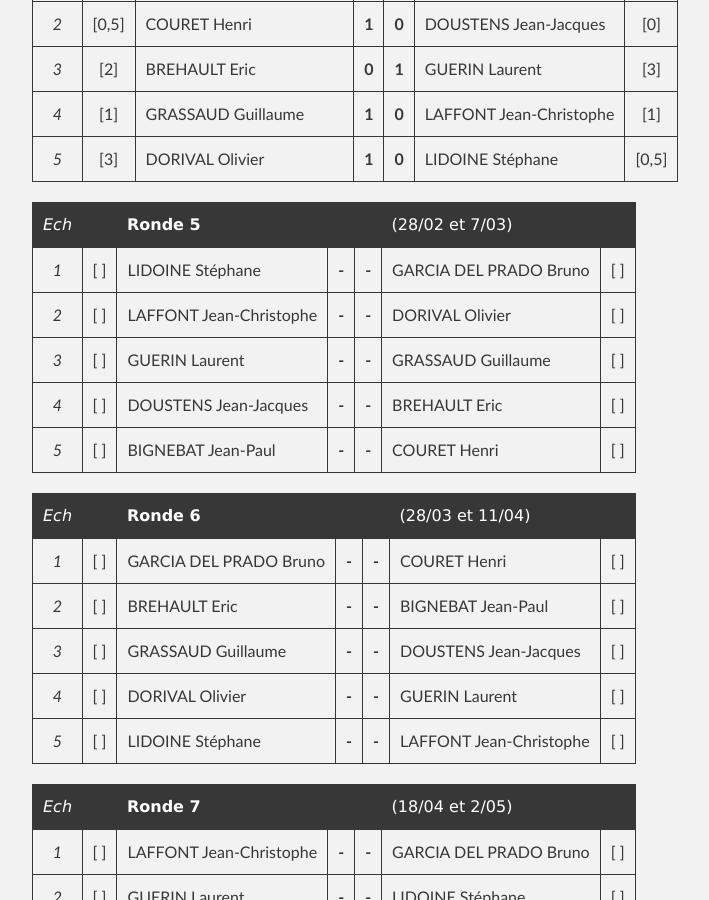
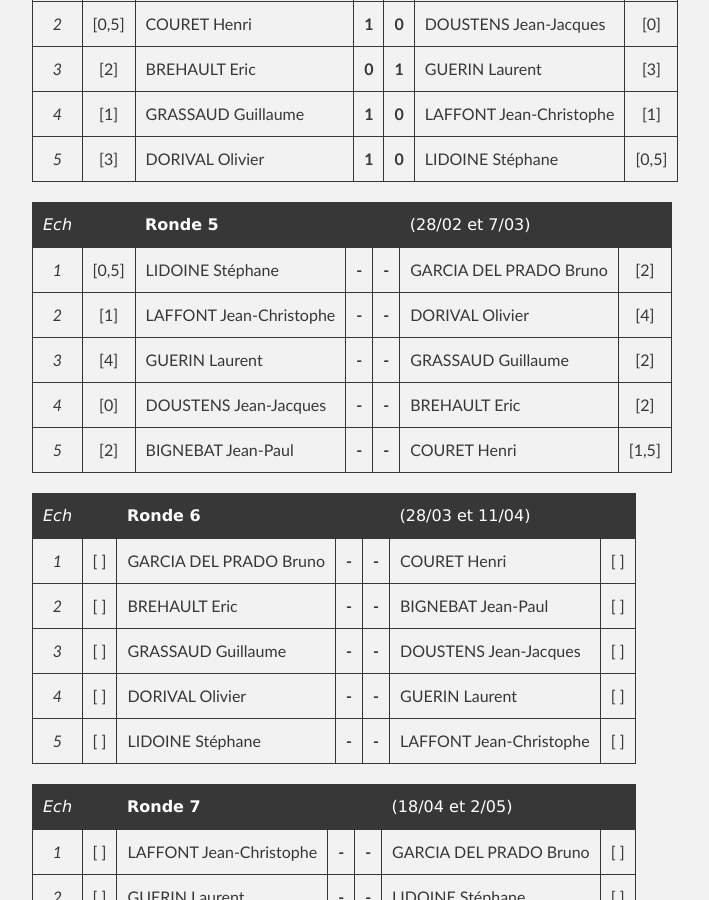
Before and after one commit to echiquier-villeneuve-tolosane/echiquier-villeneuve-tolosane.github.io, a Jekyll site: the page built from tournoiinterne.md, in a window 1280 px wide and 900 px high, scrolled down 2114 px. Shown: the whole window, without its empty margins (208-917 px from the left). Built offline with Jekyll 4.4.1, drawn with Linux system fonts in a browser that asks for light colours; nearby versions of some CDN libraries.

Commit message:
Updated tournoiinterne.md

```diff
--- a/tournoiinterne.md
+++ b/tournoiinterne.md
@@ -58,11 +58,11 @@ published: true
 
 |*Ech*|   | **Ronde 5**             |     |     |  (28/02 et 7/03)       |     |
 |:-:|:---:| ----------------------- |:---:|:---:| ---------------------- |:---:|
-|*1*| [ ] | LIDOINE Stéphane        |**-**|**-**| GARCIA DEL PRADO Bruno | [ ] |
-|*2*| [ ] | LAFFONT Jean-Christophe |**-**|**-**| DORIVAL Olivier        | [ ] |
-|*3*| [ ] | GUERIN Laurent          |**-**|**-**| GRASSAUD Guillaume     | [ ] |
-|*4*| [ ] | DOUSTENS Jean-Jacques   |**-**|**-**| BREHAULT Eric          | [ ] |
-|*5*| [ ] | BIGNEBAT Jean-Paul      |**-**|**-**| COURET Henri           | [ ] |
+|*1*| [0,5] | LIDOINE Stéphane        |**-**|**-**| GARCIA DEL PRADO Bruno | [2] |
+|*2*| [1] | LAFFONT Jean-Christophe |**-**|**-**| DORIVAL Olivier        | [4] |
+|*3*| [4] | GUERIN Laurent          |**-**|**-**| GRASSAUD Guillaume     | [2] |
+|*4*| [0] | DOUSTENS Jean-Jacques   |**-**|**-**| BREHAULT Eric          | [2] |
+|*5*| [2] | BIGNEBAT Jean-Paul      |**-**|**-**| COURET Henri           | [1,5] |
 
 |*Ech*|   | **Ronde 6**          |     |     |  (28/03 et 11/04)         |     |
 |:-:|:---:| -------------------- |:---:|:---:| ------------------------- |:---:|
```
